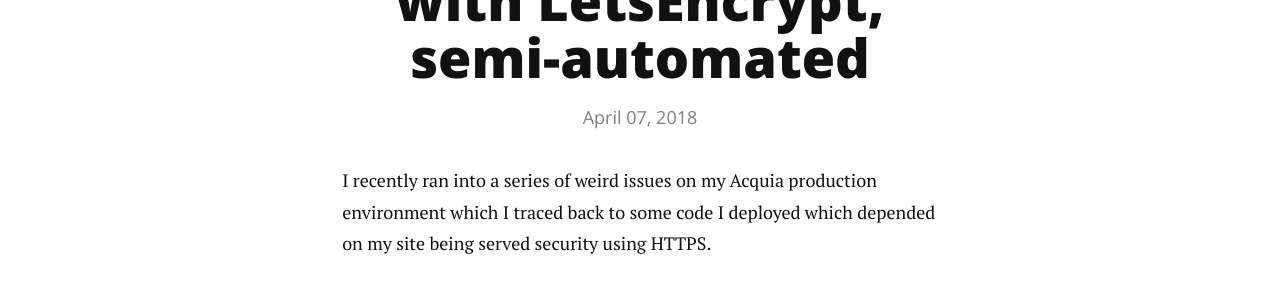
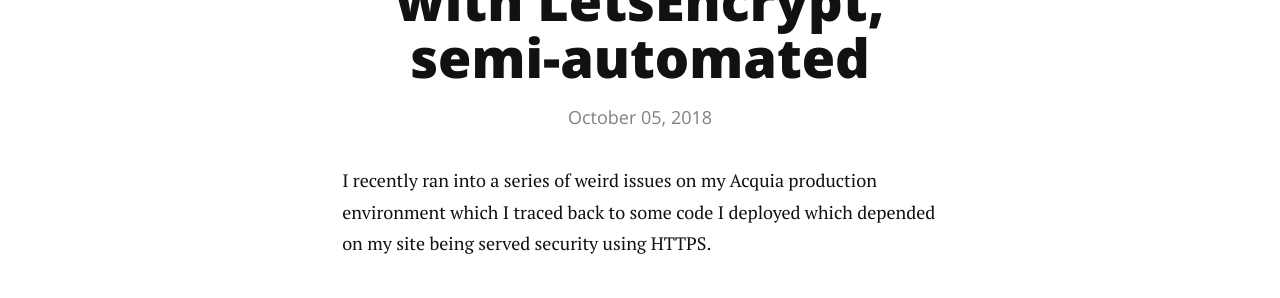
Before and after one commit to alberto56/dcycleblog, a Jekyll site: the page built from _posts/2018-10-05-https-acquia-stage.md, in a window 1280 px wide. Shown: the part 443-741 px from the top of the page. Built offline with Jekyll 4.4.1, drawn with Linux system fonts in a browser that asks for light colours; nearby versions of some CDN libraries; comment, search, counter and statistics services are not loaded.

Commit message:
Update 2018-10-05-https-acquia-stage.md

```diff
--- a/_posts/2018-10-05-https-acquia-stage.md
+++ b/_posts/2018-10-05-https-acquia-stage.md
@@ -1,11 +1,11 @@
 ---
 layout: post
 title:  "HTTPS on Acquia stage environments with LetsEncrypt, semi-automated"
-date:   2018-04-07
+date:   2018-10-05
 tags:
   - blog
   - planet
-id: 2018-04-07
+id: 2018-10-05
 permalink: /blog/2018-10-05/https-acquia-stage/
 redirect_from:
   - /blog/2018-10-05/
```
